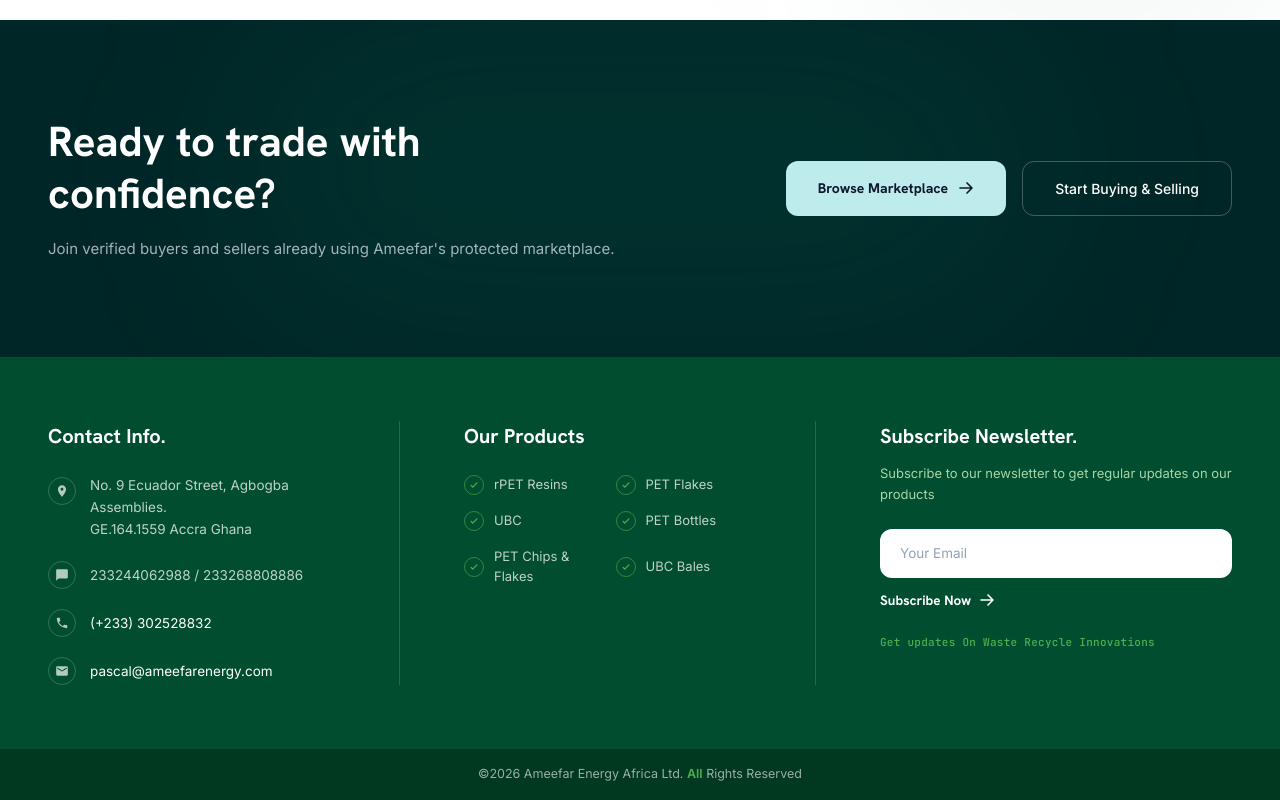
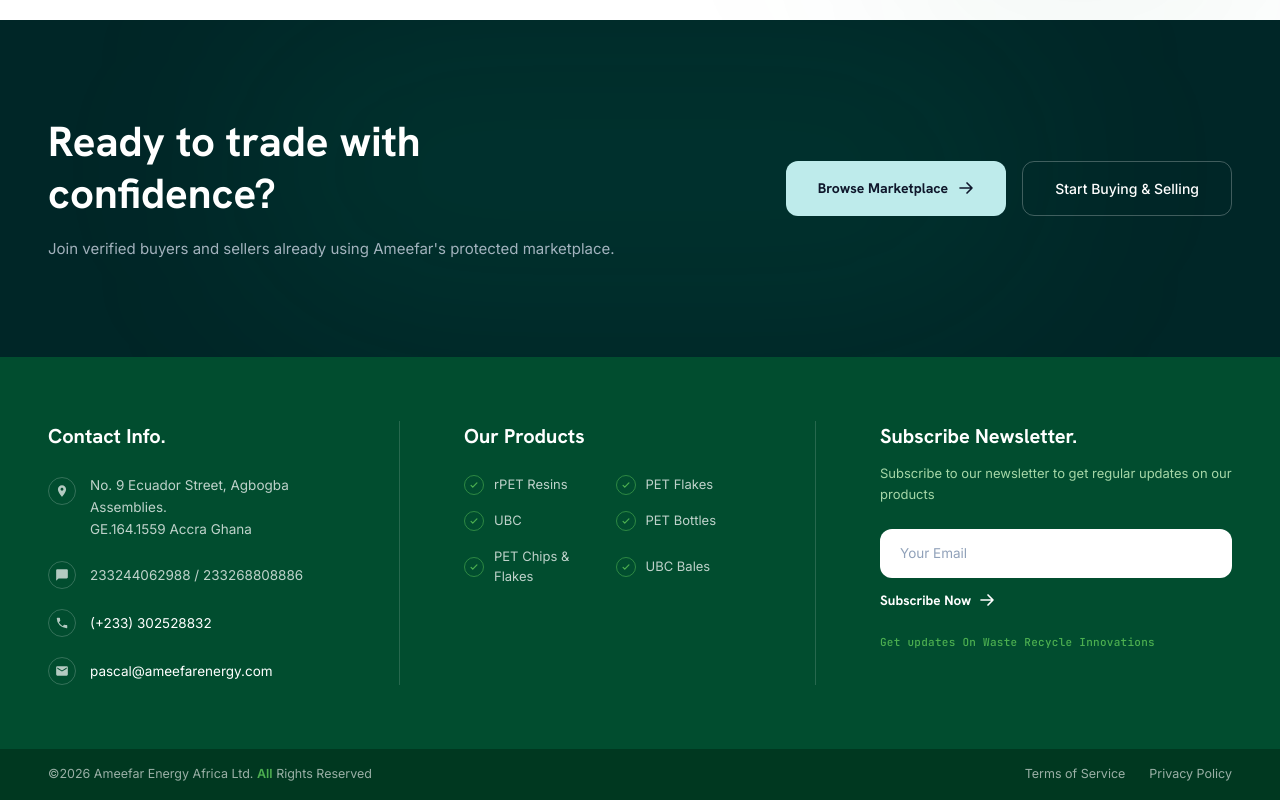
Before and after one commit to AssetMarkAfrica/ameefar_frontend, a Next.js app: page / in a window 1280 px wide. Shown: the part 8303-9103 px from the top of the page. Built offline with nearby package versions, Linux system fonts and the light colour scheme; no server answers.

Commit message:
updated footers

```diff
--- a/app/auth/_components/AuthFooter.tsx
+++ b/app/auth/_components/AuthFooter.tsx
@@ -9,8 +9,8 @@
           <p className="auth-muted">(c) 2026 Ameefar Energy. Professional Recycling Marketplace.</p>
         </div>
         <div className="auth-footer-links">
-          <Link href="#">Privacy Policy</Link>
-          <Link href="#">Terms of Service</Link>
+          <Link href="/privacy-policy">Privacy Policy</Link>
+          <Link href="/terms-of-service">Terms of Service</Link>
           <Link href="#">Compliance</Link>
           <Link href="#">Support</Link>
         </div>
--- a/app/auth/_components/RegisterForm.tsx
+++ b/app/auth/_components/RegisterForm.tsx
@@ -492,8 +492,8 @@
                       />
                       <span className="text-[13px] leading-relaxed text-slate-600 group-hover:text-slate-800 transition-colors">
                         I agree to the Ameefar Energy{" "}
-                        <Link href="#" className="text-[#00bfa5] hover:underline underline-offset-2">Terms of Service</Link> and{" "}
-                        <Link href="#" className="text-[#00bfa5] hover:underline underline-offset-2">Privacy Policy</Link>. I understand that my
+                        <Link href="/terms-of-service" className="text-[#00bfa5] hover:underline underline-offset-2">Terms of Service</Link> and{" "}
+                        <Link href="/privacy-policy" className="text-[#00bfa5] hover:underline underline-offset-2">Privacy Policy</Link>. I understand that my
                         company profile will be subject to identity verification.
                       </span>
                     </label>
--- a/components/SiteFooter.tsx
+++ b/components/SiteFooter.tsx
@@ -1,6 +1,7 @@
 "use client";
 import { useState } from "react";
 import { Hanken_Grotesk, Inter, JetBrains_Mono } from "next/font/google";
+import Link from "next/link";
 
 const hanken = Hanken_Grotesk({ subsets: ["latin"], weight: ["400", "600", "700", "800"] });
 const inter = Inter({ subsets: ["latin"], weight: ["400", "500", "600"] });
@@ -145,11 +146,15 @@
 
       {/* ── BOTTOM BAR ── */}
       <div className="bg-[#003820]">
-        <div className="mx-auto flex max-w-[1440px] items-center justify-center px-6 py-4 text-[12.5px] text-white/60 md:px-12">
+        <div className="mx-auto flex max-w-[1440px] items-center justify-between flex-wrap gap-4 px-6 py-4 text-[12.5px] text-white/60 md:px-12">
           <span>
             ©2026 Ameefar Energy Africa Ltd.{" "}
             <span className="text-[#4caf50] font-semibold">All</span> Rights Reserved
           </span>
+          <div className="flex gap-6">
+            <Link href="/terms-of-service" className="hover:text-white transition-colors">Terms of Service</Link>
+            <Link href="/privacy-policy" className="hover:text-white transition-colors">Privacy Policy</Link>
+          </div>
         </div>
       </div>
     </footer>
```
Also changed, not shown: 1 other file (tests, documents, lock files or other folders).
